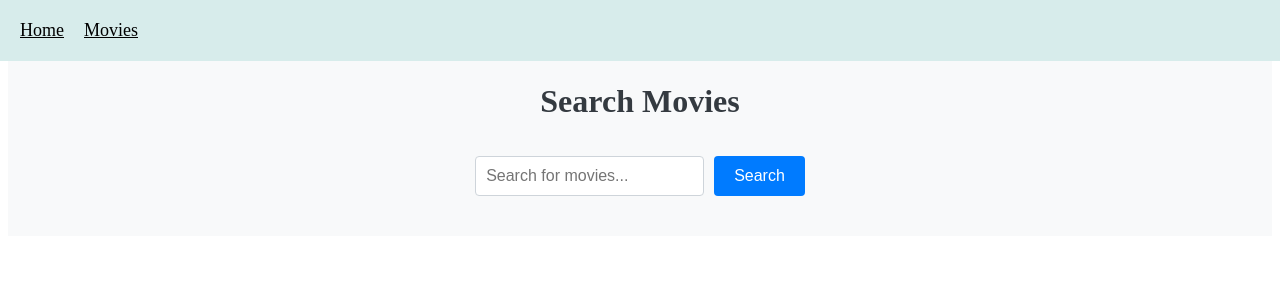
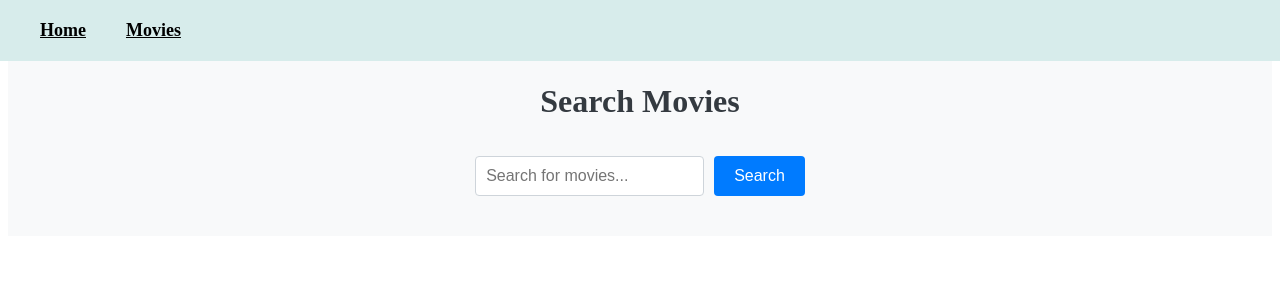
Before and after one commit to sydorovay/goit-react-hw-05, a React (Vite) app: page /movies in a window 1280 px wide. Shown: the top 300 px of the page. Built offline with nearby package versions, Linux system fonts and the light colour scheme.

Commit message:
edit style

```diff
--- a/src/components/MovieList/MovieList.module.css
+++ b/src/components/MovieList/MovieList.module.css
@@ -1,12 +1,12 @@
 .movieList {
   display: grid;
-  grid-template-columns: repeat(8, 1fr);
+  grid-template-columns: repeat(6, 1fr);
   gap: 20px;
   padding: 20px;
 }
 
 .movieCard {
-  background-color: #f4fffe;
+  background-color: #f0fff4;
   border: 1px solid #ddd;
   border-radius: 10px;
   overflow: hidden;
--- a/src/components/Navigation/Navigation.module.css
+++ b/src/components/Navigation/Navigation.module.css
@@ -1,4 +1,5 @@
 .navigation {
+  font-weight: bold;
   display: block;
   position: fixed;
   top: 0;
@@ -6,11 +7,13 @@
   padding: 20px;
   width: 100%;
 background: #d7eceb;
+
 }
 
 .navLink {
+
   color: black;
-margin-right: 20px;
+margin: 20px;
 font-size: large;
 }
 
```
